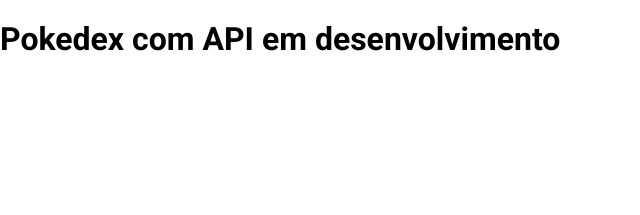
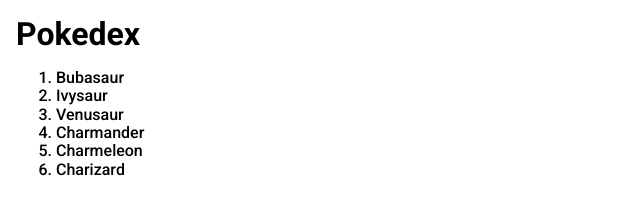
Before and after one commit to Guilherme-Espinosa/pokedex-DIO, a plain HTML site: page index.html in a window 1280 px wide. Shown: the whole page, without its empty margins (0-640 px from the left). Drawn offline with nearby package versions, Linux system fonts and the light colour scheme.

Commit message:
pokedexDIO 0.2.3 (initial layout style)

```diff
--- a/assets/css/global.css
+++ b/assets/css/global.css
@@ -1,3 +1,11 @@
 * {
     font-family: 'Roboto', sans-serif;
 }
+
+.content {
+    padding: 1rem;
+}
+
+.content h1 {
+    margin: 0;
+}
--- a/index.html
+++ b/index.html
@@ -15,8 +15,17 @@
     <title>Pokedex - DIO</title>
 </head>
 <body>
-    <h1>Pokedex com API em desenvolvimento</h1>
-
+    <section class="content">
+        <h1>Pokedex</h1>
+        <ol>
+            <li>Bubasaur</li>
+            <li>Ivysaur</li>
+            <li>Venusaur</li>
+            <li>Charmander</li>
+            <li>Charmeleon</li>
+            <li>Charizard</li>
+        </ol>
+    </section>
     <!-- JavaScript -->
     <script src="/assets/js/main.js"></script>
 </body>
```
